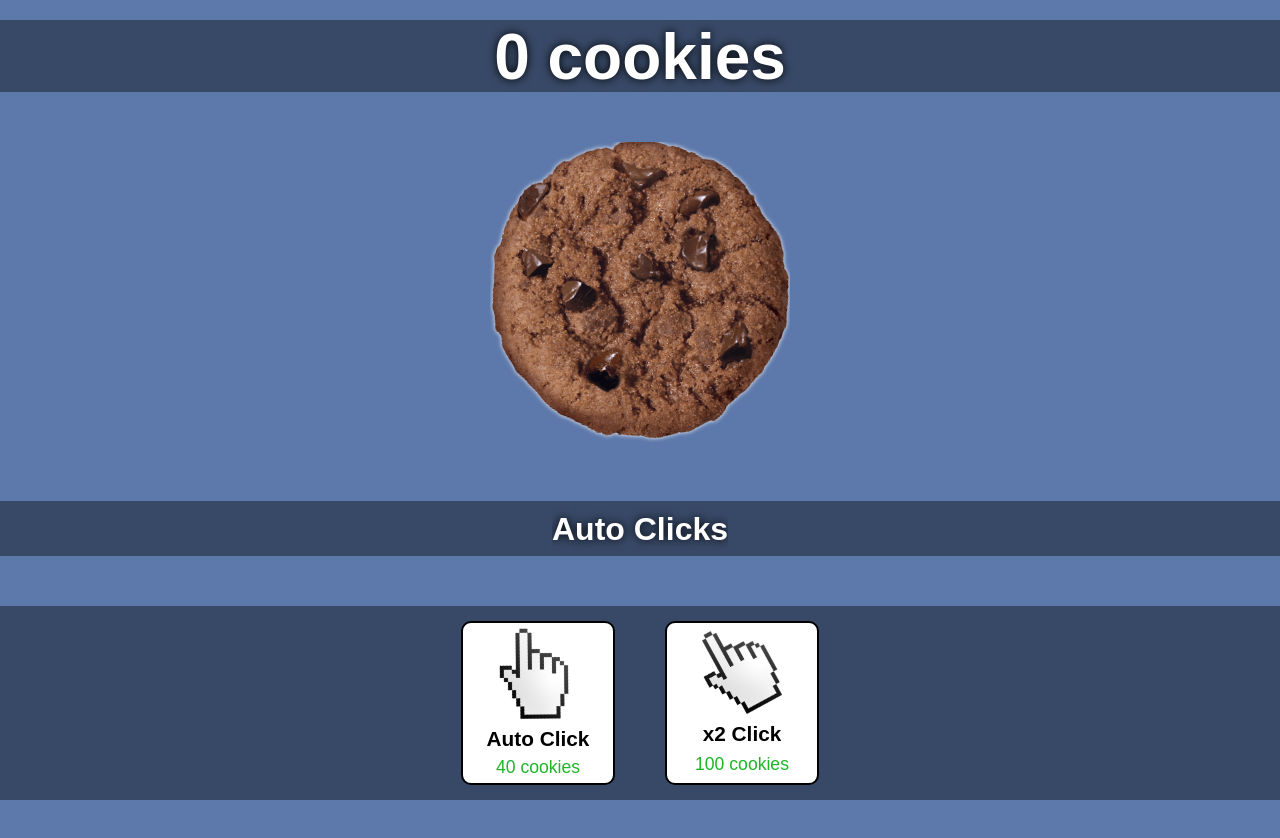
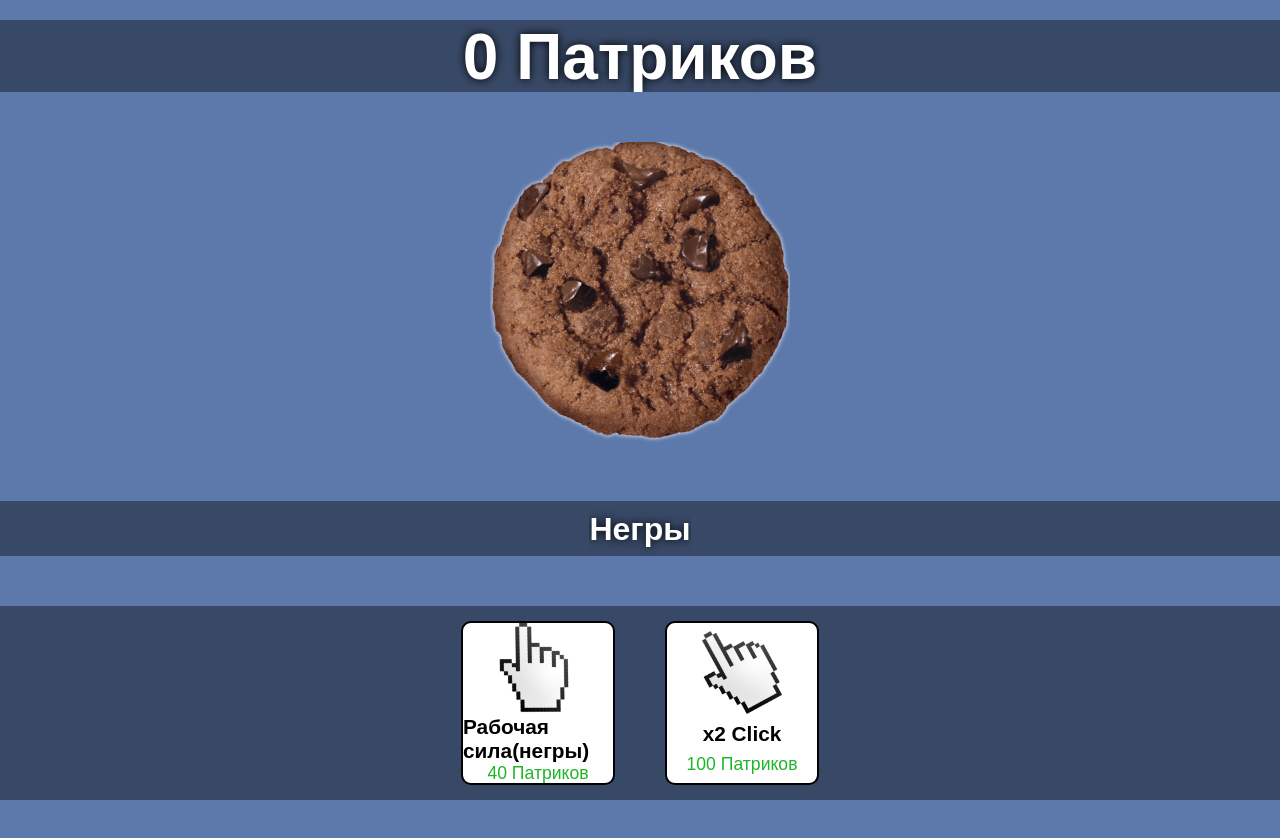
Before and after one commit to paccbetl33t/paccbetl33t.github.io, a plain HTML site: page index.html in a window 1280 px wide. Drawn offline with Linux system fonts and the light colour scheme; files whose address does not match are found by name.

Commit message:
Update index.html

```diff
--- a/index.html
+++ b/index.html
@@ -4,30 +4,30 @@
     <meta charset="UTF-8">
     <meta http-equiv="X-UA-Compatible" content="IE=edge">
     <meta name="viewport" content="width=device-width, initial-scale=1.0">
-    <title>Cookie Clicker</title>
+    <title>Патрик Кликер</title>
     <link rel="stylesheet" href="style.css">
     <link rel="shortcut icon" href="img/cookie.png" type="image/x-icon">
 </head>
 <body>
     <main class="container">
-        <div id="score" class="score"><span>0</span> cookies</div>
+        <div id="score" class="score"><span>0</span> Патриков</div>
         <div class="cookie-container">
             <img id="cookie" class="cookie" src="img/cookie.png" alt="Cookie">
         </div>
         <div class="auto-clicks disable">
-            <h2>Auto Clicks</h2>
+            <h2>Негры</h2>
             <div class="cursors"></div>
         </div>
         <div class="powerups">
             <div class="powerup" id="auto-click" data-price="40">
                 <img src="img/cursor.png" alt="cursor" id="cursor" class="cursor auto-click">
-                <p class="name">Auto Click</p>
-                <p class="price"><span>40</span> cookies</p>
+                <p class="name">Рабочая сила(негры)</p>
+                <p class="price"><span>40</span> Патриков</p>
             </div>
             <div id="upgrade-click" class="powerup" data-price="100">
                 <img src="img/cursor.png" alt="cursor" id="cursor" class="cursor">
                 <p class="name">x2 Click</p>
-                <p class="price"><span>100</span> cookies</p>
+                <p class="price"><span>100</span> Патриков</p>
             </div>
         </div>
     </main>
```
